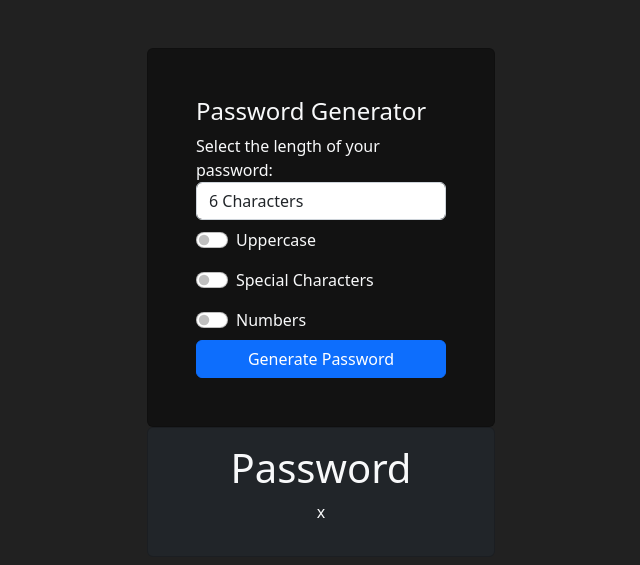
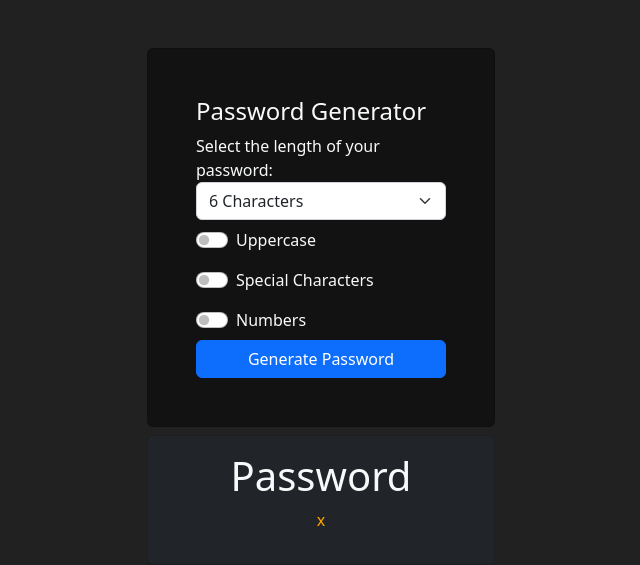
Before and after one commit to fxckcode/django_password_generator, a Django app: template generator/templates/generator/home.html in a window 1280 px wide. Shown: the part 56-621 px from the top of the page, without its empty margins (319-959 px from the left). Run offline with Django 3.2, Linux system fonts and the light colour scheme; the template is opened without the code that fills it: most values are stand-ins (such as "Sample title", 1, 10 or a date in 2020).

Commit message:
add style home

```diff
--- a/generator/templates/generator/home.html
+++ b/generator/templates/generator/home.html
@@ -8,7 +8,7 @@
         {% csrf_token %}
         <h1 class="h4">Password Generator</h1>
         <label for="length">Select the length of your password:</label>
-        <select name="length" id="length" class="form-control">
+        <select name="length" id="length" class="form-select">
             <option value="6">6  Characters</option>
             <option value="7">7 Chracters</option>
             <option value="8">8 Chracters</option>
@@ -40,10 +40,10 @@
 </div>
 
 {% if password %}
-<div class="col-md-4 offset-md-4">
+<div class="col-md-4 offset-md-4 my-2">
     <div class="card card-body bg-dark text-center">
         <h1>Password</h1>
-        <p>{{password}}</p>
+        <p style="color:orange">{{password}}</p>
     </div>
 </div>
 {% endif %}
```
